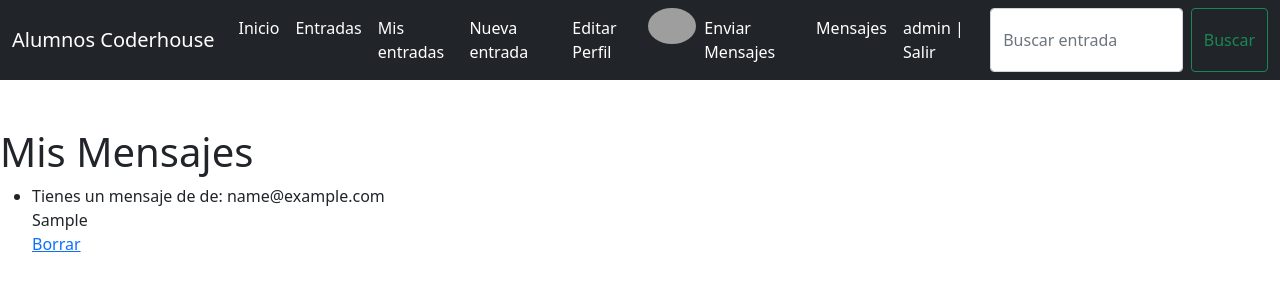
After one commit to chiara-facal/Proyecto-final-CHIARA-FACAL, a Django app: page /mensaje/lista in a window 1280 px wide. The commit adds this page. Shown: the top 300 px of the page. Run offline with Django 4.2, Linux system fonts and the light colour scheme; a user stored in the database is signed in; data comes from the database, SQL or seed files in the repository; both versions use the stored data as it was after the commit; tables that the repository leaves empty hold one stand-in row (values such as "Sample post"); some libraries are stand-ins or nearby versions; grey boxes are pictures that could not be loaded.

Commit message:
sistema de mensajeria

```diff
--- a/ProyectoFinal/AlumnosCoder/templates/AlumnosCoder/base.html
+++ b/ProyectoFinal/AlumnosCoder/templates/AlumnosCoder/base.html
@@ -72,6 +72,12 @@
                         <a class="nav-link active" href="{% url 'crear_perfil' %}">Crear Perfil</a>
                       </li>
                       {% endif %}
+                    <li class="nav-item">
+                      <a class="nav-link active" href="{% url 'crear_mensaje' %}"> Enviar Mensajes</a>
+                    </li>
+                    <li class="nav-item">
+                      <a class="nav-link active" href="{% url 'lista_mensajes' %}">Mensajes</a>
+                    </li>
                     <a class="nav-link active" aria-current="page" href="{% url 'salir' %}">{{ user.username }} | Salir</a>
                   </li>
                 {% else %}
--- a/ProyectoFinal/PerfilMensaje/admin.py
+++ b/ProyectoFinal/PerfilMensaje/admin.py
@@ -1,4 +1,5 @@
 from django.contrib import admin
-from PerfilMensaje.models import Perfil
+from PerfilMensaje.models import Perfil, Mensaje
 
 admin.site.register(Perfil)
+admin.site.register(Mensaje)
--- /dev/null
+++ b/ProyectoFinal/PerfilMensaje/templates/PerfilMensaje/mensaje_list.html
@@ -0,0 +1,28 @@
+{% extends "AlumnosCoder/base.html" %}
+{% load static %}
+
+{%block main%}
+
+<br>
+<br>
+
+<div style="margin-top: 40px;">
+
+    {%if not mensajes%}
+    <h1>No hay mensajes</h1>
+    {% else %}
+    <h1> Mis Mensajes </h1>
+   <ul>
+       {%  for mensaje in mensajes  %}
+       <li> Tienes un mensaje de de: {{mensaje.email}}
+           <br>
+           {{ mensaje.mensaje }}
+           <br>
+           <a href="{% url 'borrar_mensajes' mensaje.id %}">Borrar</a>
+       </li>
+       {% endfor %}
+   </ul>
+   </div>
+   {% endif %}
+
+{% endblock %}
--- a/ProyectoFinal/PerfilMensaje/views.py
+++ b/ProyectoFinal/PerfilMensaje/views.py
@@ -1,7 +1,7 @@
 from django.shortcuts import render
-from PerfilMensaje.models import Perfil
+from PerfilMensaje.models import Perfil, Mensaje
 from django.urls import reverse_lazy
-from django.views.generic import ListView, DetailView, CreateView, UpdateView, DeleteView
+from django.views.generic import ListView, CreateView, UpdateView, DeleteView
 from django.contrib.auth.mixins import LoginRequiredMixin, UserPassesTestMixin
 
 class CrearPerfil(LoginRequiredMixin, CreateView):
@@ -19,4 +19,24 @@ class ActualizarPerfil(LoginRequiredMixin, UserPassesTestMixin, UpdateView):
     fields = ['nombre', 'descripcion', 'pagina_web', 'avatar']
 
     def test_func(self):
-        return Perfil.objects.filter(usuario=self.request.user).exists
+        return Perfil.objects.filter(usuario=self.request.user).exists()
+
+class CrearMensaje(CreateView):
+    model = Mensaje
+    success_url = reverse_lazy("crear_mensaje")
+    fields = "__all__"
+
+class BorrarMensaje(LoginRequiredMixin, UserPassesTestMixin, DeleteView):
+    model = Mensaje
+    context_object_name = "mensaje"
+    success_url = reverse_lazy("lista_mensajes")
+
+    def test_func(self):
+        return Mensaje.objects.filter(para_quien=self.request.user).exists()
+
+class ListaMensaje(LoginRequiredMixin, ListView):
+    model = Mensaje
+    context_object_name = "mensajes"
+    def get_queryset(self):
+        import pdb; pdb.set_trace
+        return Mensaje.objects.filter(para_quien=self.request.user).all()
--- a/ProyectoFinal/ProyectoFinal/urls.py
+++ b/ProyectoFinal/ProyectoFinal/urls.py
@@ -16,7 +16,7 @@ Including another URLconf
 from django.contrib import admin
 from django.urls import path
 from AlumnosCoder.views import index, Entradalist, Registro, Ingresar, Salir, Mispost, Detalle, Actualizar, Borrar, Crear, BuscarEntrada
-from PerfilMensaje.views import CrearPerfil, ActualizarPerfil
+from PerfilMensaje.views import CrearPerfil, ActualizarPerfil, CrearMensaje, BorrarMensaje, ListaMensaje
 from django.conf import settings
 from django.conf.urls.static import static
 
@@ -35,6 +35,9 @@ urlpatterns = [
     path('usuario/salir', Salir.as_view(), name = "salir"),
     path('perfil/crear', CrearPerfil.as_view(), name = "crear_perfil"),
     path('perfil/<pk>/actualizar', ActualizarPerfil.as_view(), name = "actualizar_perfil"),
+    path('mensaje/crear', CrearMensaje.as_view(),name = "crear_mensaje" ),
+    path('mensaje/<pk>/borrar', BorrarMensaje.as_view(), name = "borrar_mensajes"),
+    path('mensaje/lista', ListaMensaje.as_view(), name = "lista_mensajes"),
 ]
 
 urlpatterns += static(settings.MEDIA_URL, document_root = settings.MEDIA_ROOT)
```
Also changed, not shown: ProyectoFinal/PerfilMensaje/templates/PerfilMensaje/mensaje_confirm_delete.html (added, +19 -0 lines), ProyectoFinal/PerfilMensaje/templates/PerfilMensaje/mensaje_form.html (added, +20 -0 lines), ProyectoFinal/db.sqlite3.
